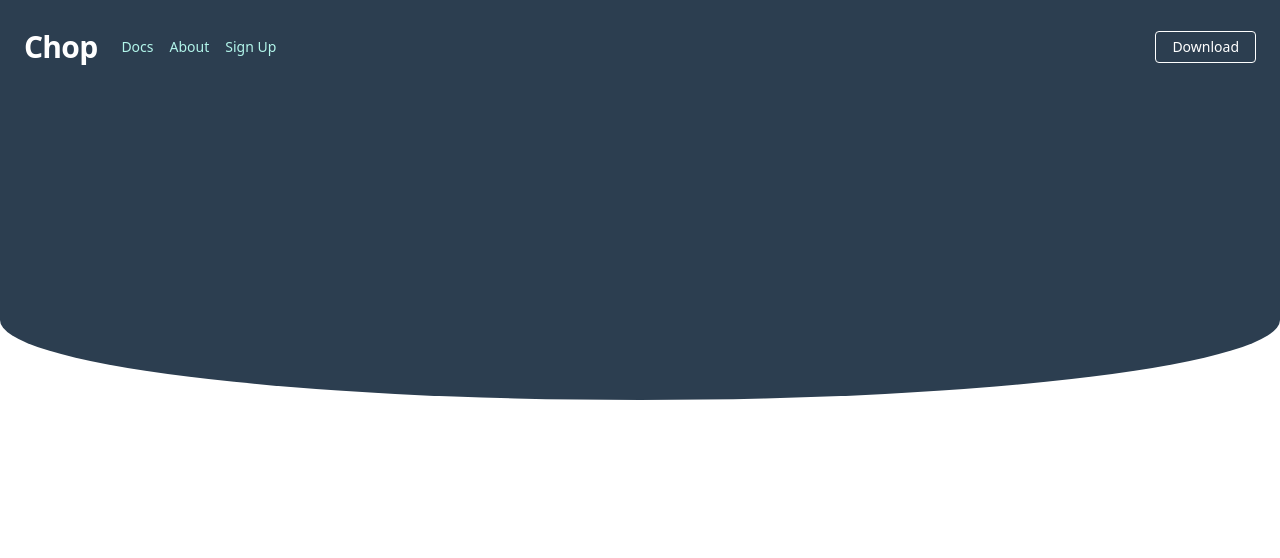
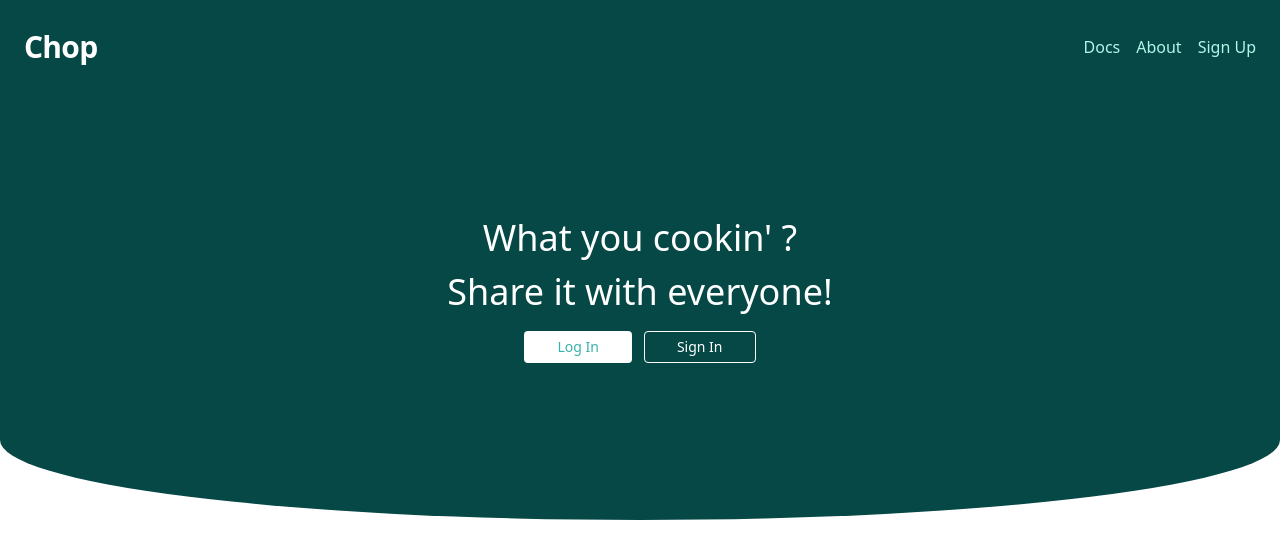
Before and after one commit to MichaelGee/chop, a React (Create React App) app: page / in a window 1280 px wide. Shown: the top 558 px of the page. Built offline with nearby package versions, Linux system fonts and the light colour scheme.

Commit message:
done with the bannner

```diff
--- a/src/App.css
+++ b/src/App.css
@@ -1,56 +1,31 @@
-/* .App {
-  text-align: center;
+.banner {
+  background-color: transparent !important;
 }
 
-.App-logo {
-  height: 40vmin;
-  pointer-events: none;
+.curved-banner {
+  position: relative;
+  z-index: 10;
+  background: #054846;
+  height: 65vh;
+  border-bottom-left-radius: 65% 20%;
+  border-bottom-right-radius: 65% 20%;
 }
 
-@media (prefers-reduced-motion: no-preference) {
-  .App-logo {
-    animation: App-logo-spin infinite 20s linear;
-  }
-}
-
-.App-header {
-  background-color: #282c34;
-  min-height: 100vh;
+.banner-text {
+  min-height: 50vh;
+  display: -webkit-box;
+  display: -ms-flexbox;
   display: flex;
-  flex-direction: column;
-  align-items: center;
-  justify-content: center;
-  font-size: calc(10px + 2vmin);
+  -webkit-box-orient: vertical;
+  -webkit-box-direction: normal;
+      -ms-flex-direction: column;
+          flex-direction: column;
+  -webkit-box-align: center;
+      -ms-flex-align: center;
+          align-items: center;
+  -webkit-box-pack: center;
+      -ms-flex-pack: center;
+          justify-content: center;
   color: white;
 }
-
-.App-link {
-  color: #61dafb;
-}
-
-@keyframes App-logo-spin {
-  from {
-    transform: rotate(0deg);
-  }
-  to {
-    transform: rotate(360deg);
-  }
-}
- */
-
- .banner{
-   background-color: transparent !important;
-
- }
- .curved-banner{
-  position:relative;
-  z-index: 10;
-  background: #2c3e50;
-  height: 50vh;
-  border-bottom-left-radius: 50% 20%;
-  border-bottom-right-radius: 50% 20%;
- }
-
- #menu-toggle:checked + #menu{
-   display: block;
- }
+/*# sourceMappingURL=App.css.map */
--- /dev/null
+++ b/src/App.scss
@@ -0,0 +1,23 @@
+
+// Navigation bar and banner
+.banner{
+    background-color: transparent !important;
+
+  }
+  .curved-banner{
+   position:relative;
+   z-index: 10;
+   background: #054846;
+   height: 65vh;
+   border-bottom-left-radius: 65% 20%;
+   border-bottom-right-radius: 65% 20%;
+  }
+
+.banner-text {
+    min-height: 50vh;
+    display: flex;
+    flex-direction: column;
+    align-items: center;
+    justify-content: center;
+    color: white;
+  }
--- a/src/components/Navbar/navbar.js
+++ b/src/components/Navbar/navbar.js
@@ -2,10 +2,6 @@ import React from "react";
 
 const Navbar = () => {
   /* const [open, setOpen] = React.useEffect(false); */
-
-  const handleClick = (e) => {
-    document.getElementsByClassName(".menu").style.display = "none";
-  };
 
   return (
     <div>
@@ -14,7 +10,7 @@ const Navbar = () => {
           <div className='flex items-center flex-shrink-0 text-white mr-6'>
             <span className='font-semibold text-3xl tracking-tight'>Chop</span>
           </div>
-          <div className='block lg:hidden' onClick={handleClick}>
+          <div className='block lg:hidden'>
             <button className='flex items-center px-3 py-2 border rounded text-teal-200 border-teal-400 hover:text-white hover:border-white'>
               <svg
                 className='fill-current h-3 w-3'
@@ -27,7 +23,8 @@ const Navbar = () => {
             </button>
           </div>
           <div className='menu w-full block flex-grow lg:flex lg:items-center lg:w-auto'>
-            <div className='text-sm lg:flex-grow'>
+            <div className='text-sm lg:flex-grow'></div>
+            <div>
               <a
                 href='#responsive-header'
                 className='block mt-4 lg:inline-block lg:mt-0 text-teal-200 hover:text-white mr-4'
@@ -47,16 +44,29 @@ const Navbar = () => {
                 Sign Up
               </a>
             </div>
-            <div>
-              <a
-                href='#'
-                className='inline-block text-sm px-4 py-2 leading-none border rounded text-white border-white hover:border-transparent hover:text-teal-500 hover:bg-white mt-4 lg:mt-0'
-              >
-                Download
-              </a>
-            </div>
           </div>
         </nav>
+        <div className='banner-text'>
+          <h1 className='text-4xl font-thin text-center'>
+            What you cookin' ?
+            <br />
+            Share it with everyone!
+          </h1>
+          <div className='buttons flex justify-between my-3 space-x-3'>
+            <a
+              href='#'
+              className='inline-block text-sm px-4 py-2 leading-none border rounded text-teal-500 hover:border-white border-transparent hover:text-white hover:bg-transparent bg-white mt-4 px-8 lg:mt-0'
+            >
+              Log In
+            </a>
+            <a
+              href='#'
+              className='inline-block text-sm px-4 py-2 leading-none border rounded text-white border-white hover:border-transparent hover:text-teal-500 hover:bg-white mt-4 px-8 lg:mt-0'
+            >
+              Sign In
+            </a>
+          </div>
+        </div>
       </div>
     </div>
   );
```
Also changed, not shown: 1 other file (tests, documents, lock files or other folders).
